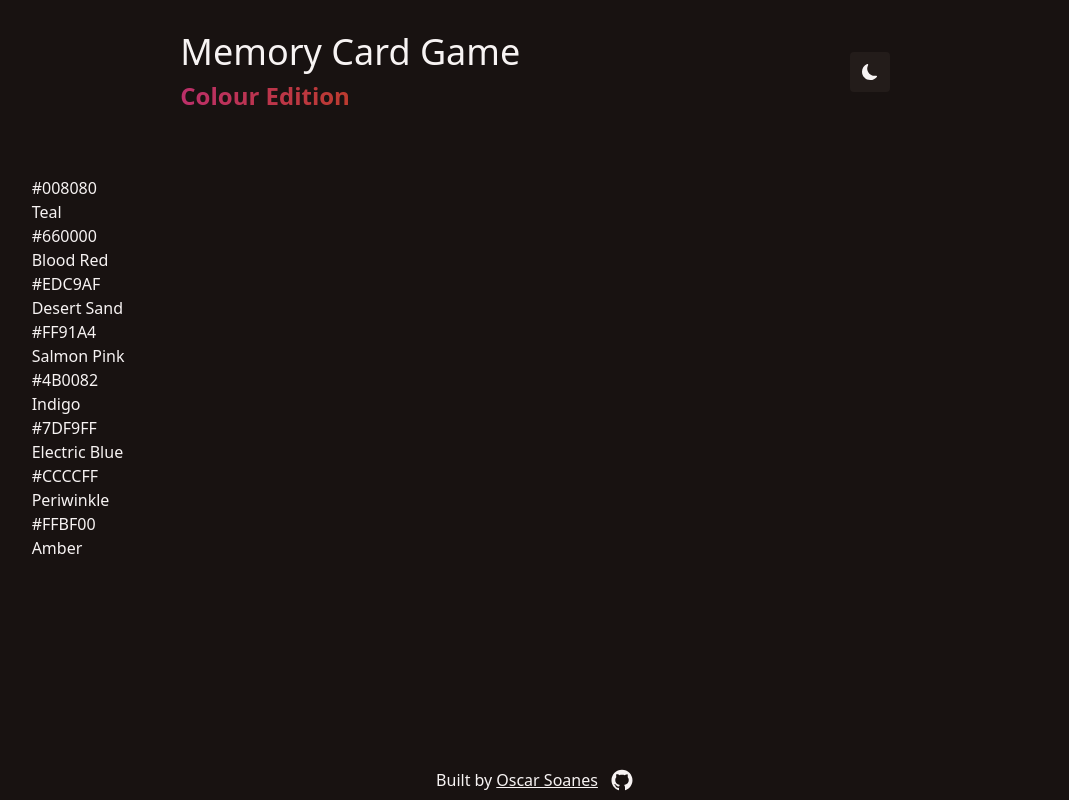
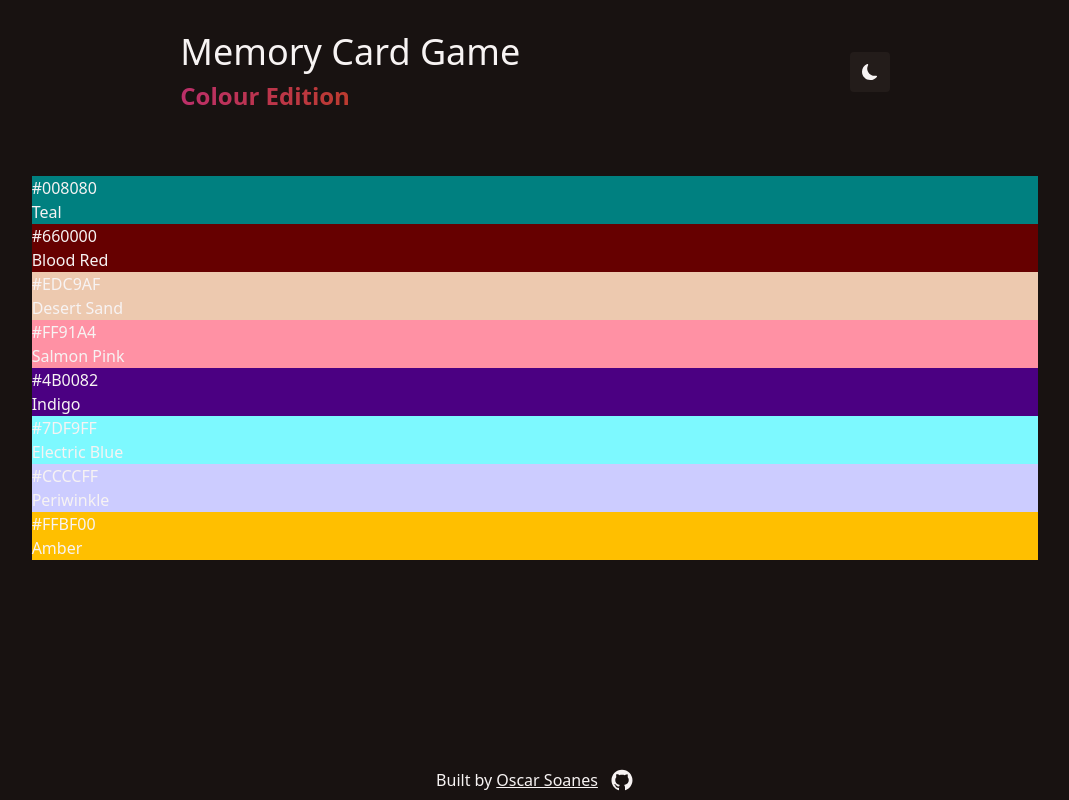
Before and after one commit to OscarSoanes/memory-card, a React (Create React App) app: page / in a window 1280 px wide. Both pictures are taken after a click on the button "Easy". Shown: the whole page, without its empty margins (105-1174 px from the left). Built offline with nearby package versions, Linux system fonts and the light colour scheme.

Commit message:
Background colour added to a Cell

```diff
--- a/src/components/Cell.jsx
+++ b/src/components/Cell.jsx
@@ -1,6 +1,6 @@
 export function Cell({ colour }) {
   return (
-    <section>
+    <section className={""} style={{ backgroundColor: colour.hex }}>
       <h2>{colour.hex}</h2>
       <p>{colour.name}</p>
     </section>
```
